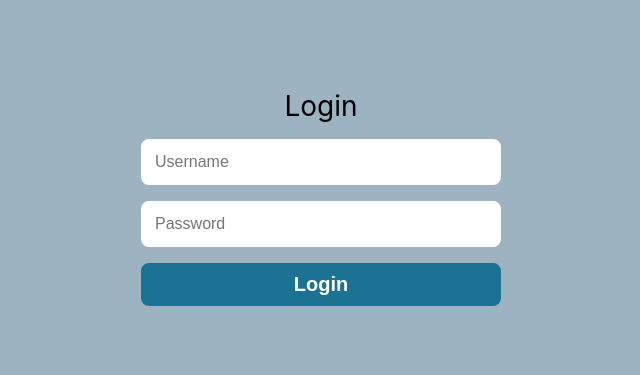
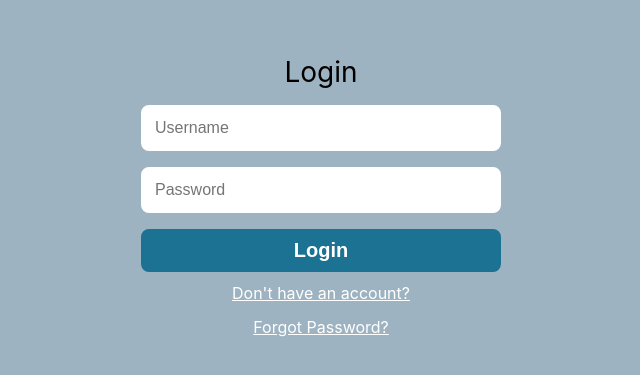
Before and after one commit to Dragonflies6779/IT-Project-2020, a React (Create React App) app: page / in a window 1280 px wide. Shown: the part 203-578 px from the top of the page, without its empty margins (319-959 px from the left). Built offline with nearby package versions, Linux system fonts and the light colour scheme; no server answers.

Commit message:
Really minor changes, i don't want to merge yet

```diff
--- a/src/LoginForm.js
+++ b/src/LoginForm.js
@@ -75,6 +75,13 @@ class LoginForm extends React.Component {
           onClick = { () => this.doLogin() }
         />
 
+        <div><a href="">
+          Don't have an account?
+        </a></div>
+        <div><a href="">
+          Forgot Password?
+        </a></div>
+
       </div>
     );
   }
```
